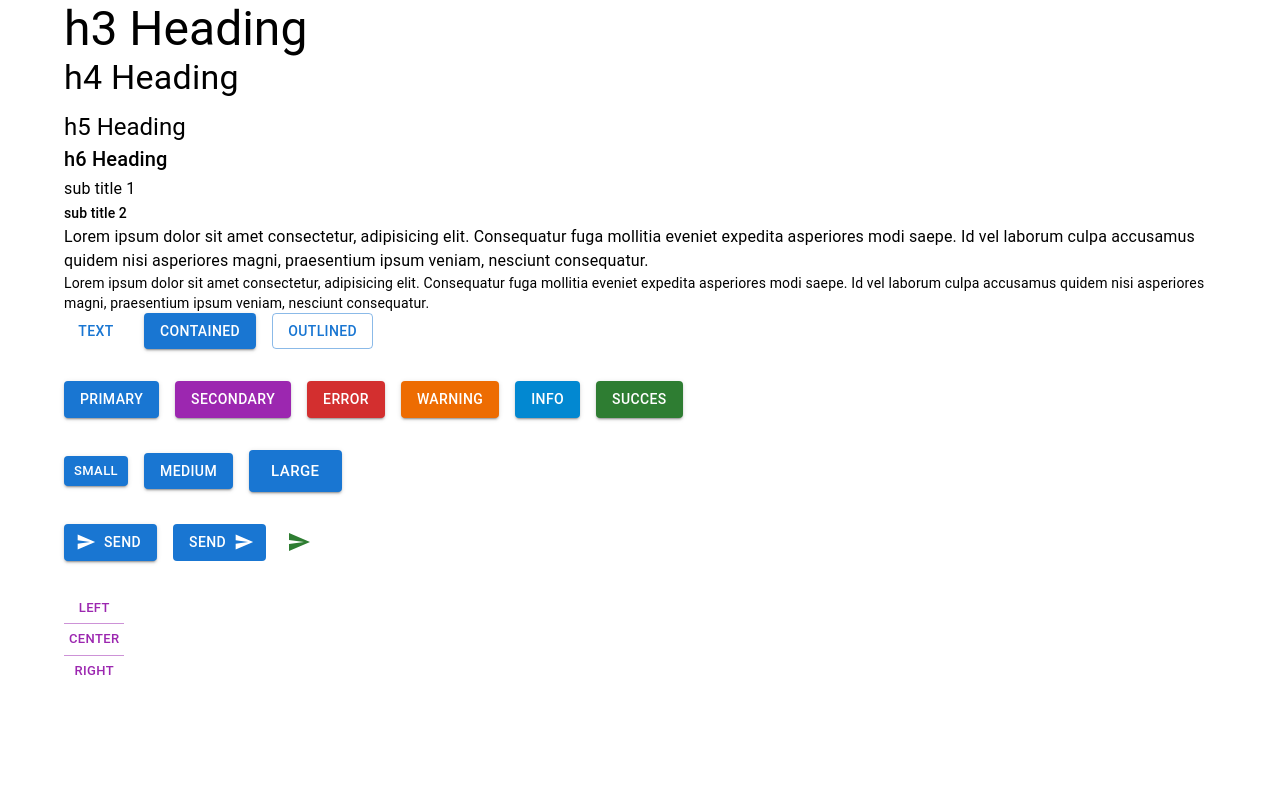
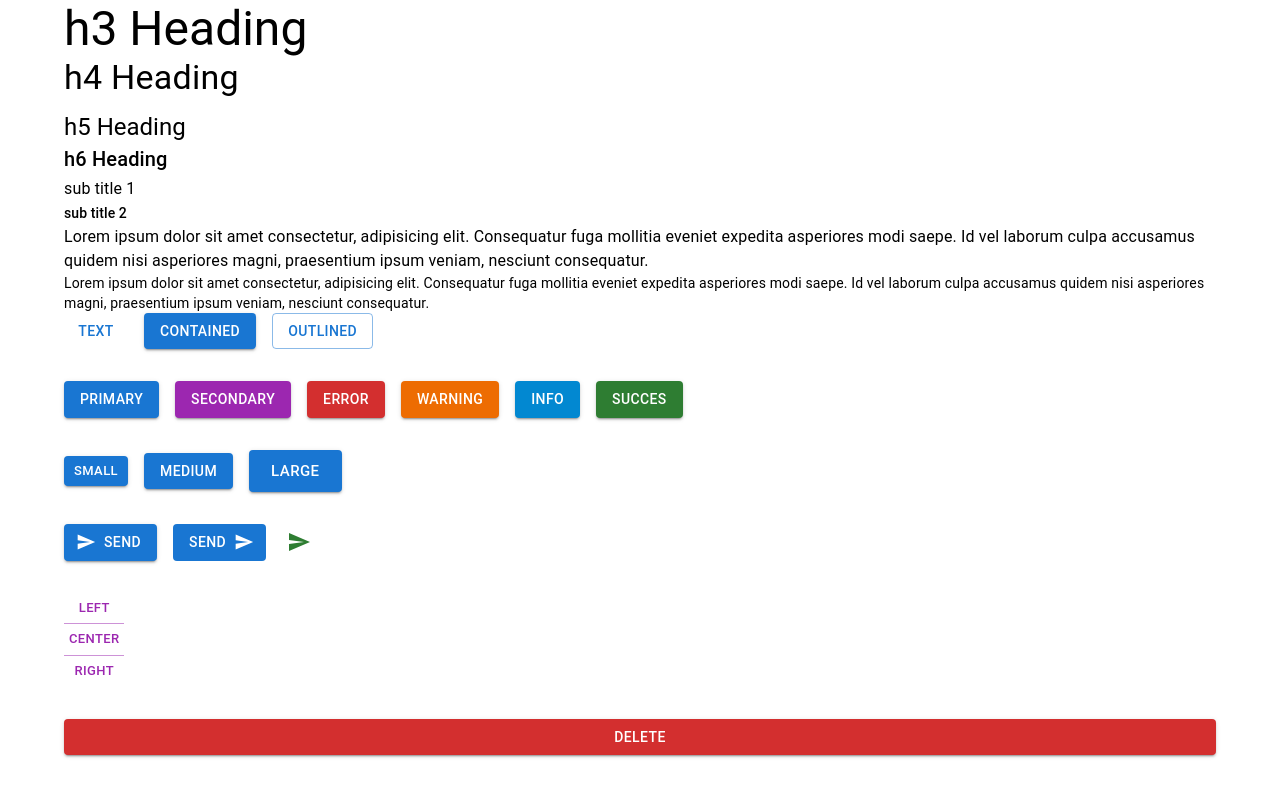
Before and after one commit to keemdb/react-mui, a React (Create React App) app: page / in a window 1280 px wide. Shown: the part 247-1044 px from the top of the page. Before the commit the page ends 998 px from the top, so only its background shows below. Built offline with nearby package versions, Linux system fonts and the light colour scheme.

Commit message:
사내  망 테스트

```diff
--- a/src/components/MuiButton.tsx
+++ b/src/components/MuiButton.tsx
@@ -86,6 +86,8 @@ export const MuiButton = () => {
 
     </Stack>
 
+	<Button variant="contained" color="error">delete</Button>
+
   </Stack>
 
  )
```
